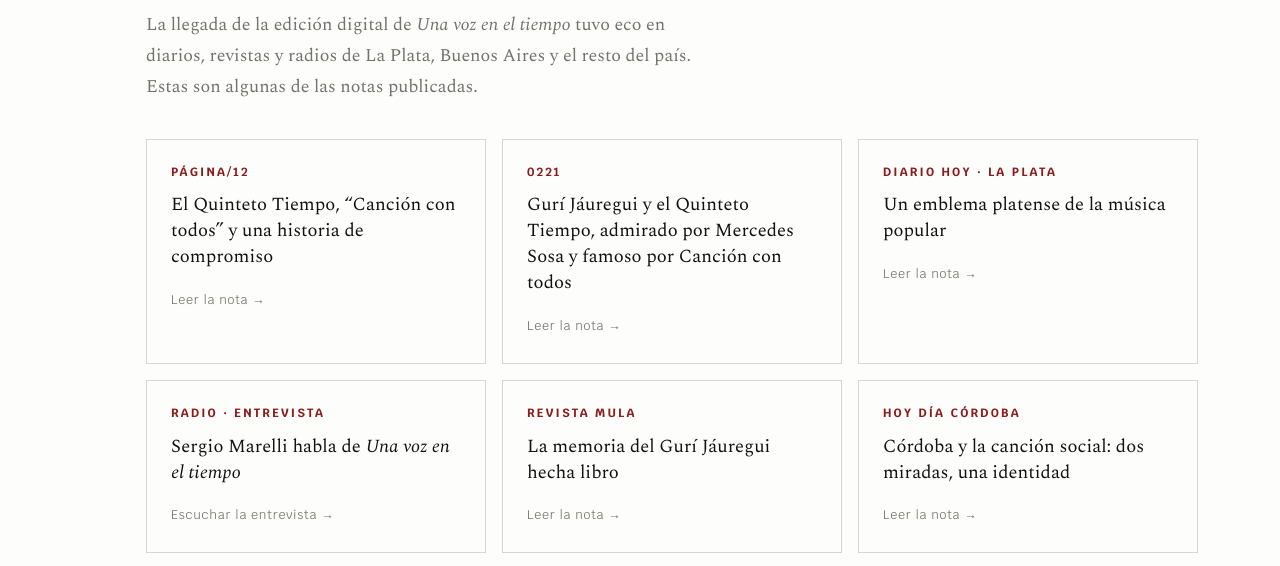
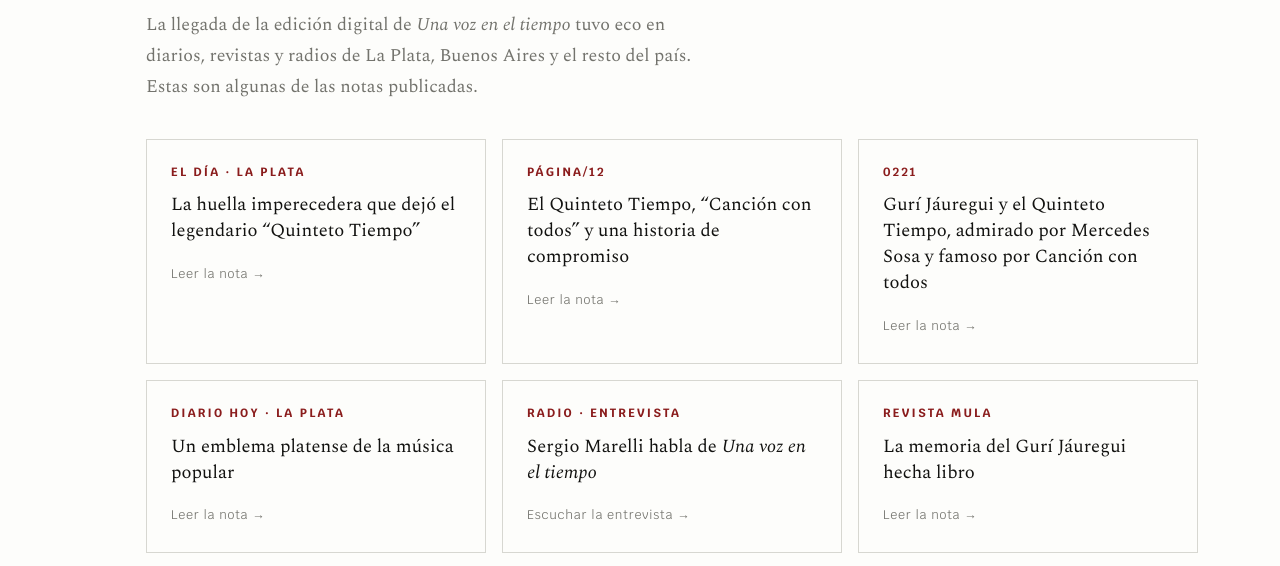
Before and after one commit to unavozeneltiempo/Unavozeneltiempo.github.io, a plain HTML site: page index.html in a window 1280 px wide. Shown: the part 7580-8146 px from the top of the page. Drawn offline with nearby package versions, Linux system fonts and the light colour scheme.

Commit message:
Agregar nota de El Día a la sección de medios

```diff
--- a/index.html
+++ b/index.html
@@ -469,7 +469,12 @@ footer a{color:#cfcfc7}
     <h2 class="rv in">El libro en los medios</h2>
     <p class="muted rv in" style="max-width:62ch">La llegada de la edición digital de <em>Una voz en el tiempo</em> tuvo eco en diarios, revistas y radios de La Plata, Buenos Aires y el resto del país. Estas son algunas de las notas publicadas.</p>
 
-    <div class="press-grid rv in"><a class="press-card" href="https://www.pagina12.com.ar/2026/10/12/el-quinteto-tiempo-cancion-con-todos-y-una-historia-de-compromiso/" target="_blank" rel="noopener">
+    <div class="press-grid rv in"><a class="press-card" href="https://www.eldia.com/la-ciudad/la-huella-imperecedera-que-dejo-el-legendario-quinteto-tiempo-la-ciudad_1795068799" target="_blank" rel="noopener">
+        <p class="medio">El Día · La Plata</p>
+        <p class="titulo">La huella imperecedera que dejó el legendario “Quinteto Tiempo”</p>
+        <span class="leer">Leer la nota →</span>
+      </a>
+      <a class="press-card" href="https://www.pagina12.com.ar/2026/10/12/el-quinteto-tiempo-cancion-con-todos-y-una-historia-de-compromiso/" target="_blank" rel="noopener">
         <p class="medio">Página/12</p>
         <p class="titulo">El Quinteto Tiempo, “Canción con todos” y una historia de compromiso</p>
         <span class="leer">Leer la nota →</span>
```
